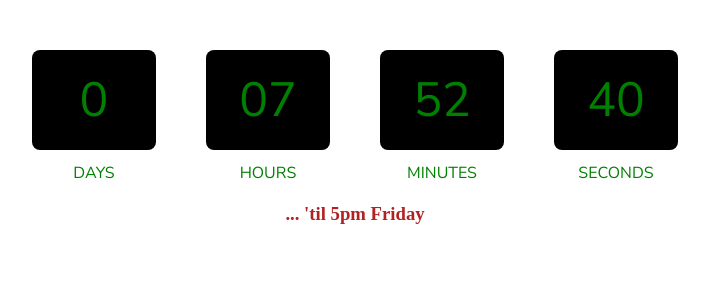
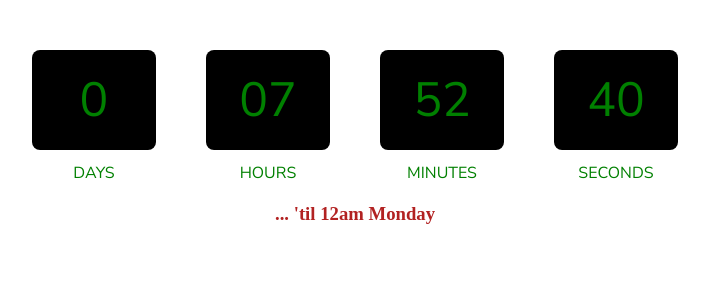
Before and after one commit to joe-allen/joe-allen.github.io, a Jekyll site: the page projects/countdown-recur/index.html, which Jekyll copies as it is, in a window 1280 px wide. Shown: the top 300 px of the page, without its empty margins (285-994 px from the left). Built offline with Jekyll 4.4.1, drawn with Linux system fonts in a browser that asks for light colours.

Commit message:
udpate date

```diff
--- a/projects/countdown-recur/index.html
+++ b/projects/countdown-recur/index.html
@@ -13,7 +13,7 @@
   </head>
   <body>
     <div id="countdown_timer" class="flex-center"></div>
-    <h3 style="text-align:center;color:firebrick;">... 'til 5pm Friday</h3>
+    <h3 style="text-align:center;color:firebrick;">... 'til 12am Monday</h3>
 
     <script>
       // js bundle
```
